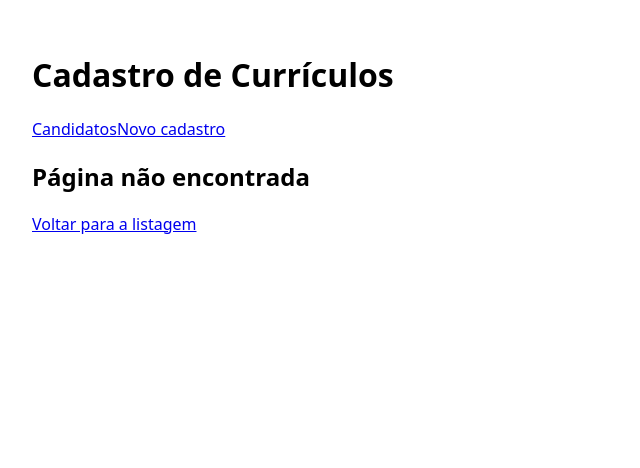
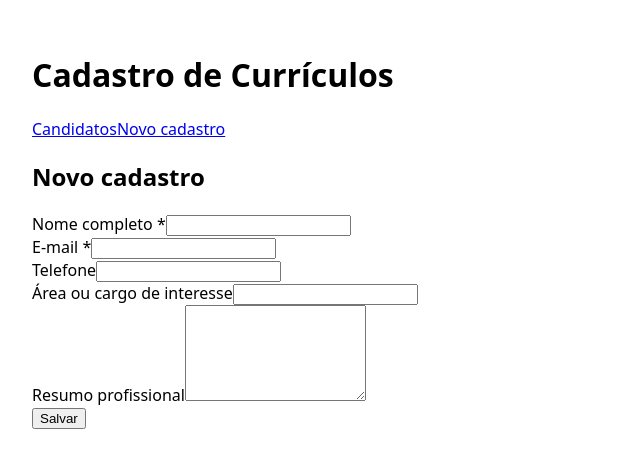
Before and after one commit to rian-salin/Cadastro-de-curr-culos, a React (Vite) app in the folder frontend/: page /candidates/new in a window 1280 px wide. Shown: the top 468 px of the page, without its empty margins (0-640 px from the left). Built offline with nearby package versions, Linux system fonts and the light colour scheme.

Commit message:
feat: adiciona formulário de cadastro manual de candidato

```diff
--- a/frontend/src/App.tsx
+++ b/frontend/src/App.tsx
@@ -1,5 +1,6 @@
 import { Link, Navigate, Route, Routes } from 'react-router'
 import CandidateListPage from './pages/CandidateListPage'
+import NewCandidatePage from './pages/NewCandidatePage'
 import NotFoundPage from './pages/NotFoundPage'
 
 function App() {
@@ -16,6 +17,7 @@ function App() {
         <Routes>
           <Route path="/" element={<Navigate to="/candidates" replace />} />
           <Route path="/candidates" element={<CandidateListPage />} />
+          <Route path="/candidates/new" element={<NewCandidatePage />} />
           <Route path="*" element={<NotFoundPage />} />
         </Routes>
       </main>
--- /dev/null
+++ b/frontend/src/components/CandidateForm.tsx
@@ -0,0 +1,153 @@
+import { useState, type ChangeEvent, type FormEvent } from 'react'
+import {
+  createCandidate,
+  type Candidate,
+  type CandidateInput,
+  type FieldErrors,
+} from '../api/candidates'
+import {
+  emptyCandidateInput,
+  normalizeCandidateInput,
+  validateCandidate,
+} from '../candidateValidation'
+
+type CandidateFormProps = { onSaved: (candidate: Candidate) => void }
+
+type FieldProps = {
+  id: keyof CandidateInput
+  label: string
+  value: string
+  messages: string[] | undefined
+  multiline?: boolean
+  onChange: (value: string) => void
+}
+
+const networkErrorMessage =
+  'Não foi possível salvar o cadastro. Verifique se a API está no ar e tente de novo.'
+
+function Field({ id, label, value, messages, multiline, onChange }: FieldProps) {
+  const errors = messages ?? []
+  const errorId = `${id}-error`
+  const shared = {
+    id,
+    name: id,
+    value,
+    'aria-invalid': errors.length > 0,
+    'aria-describedby': errors.length > 0 ? errorId : undefined,
+    onChange: (event: ChangeEvent<HTMLInputElement | HTMLTextAreaElement>) =>
+      onChange(event.target.value),
+  }
+
+  return (
+    <div className="field">
+      <label htmlFor={id}>{label}</label>
+      {multiline ? (
+        <textarea {...shared} rows={6} />
+      ) : (
+        <input {...shared} type={id === 'email' ? 'email' : 'text'} />
+      )}
+      {errors.length > 0 && (
+        <div className="field-error" id={errorId}>
+          {errors.map((message) => (
+            <p key={message}>{message}</p>
+          ))}
+        </div>
+      )}
+    </div>
+  )
+}
+
+function CandidateForm({ onSaved }: CandidateFormProps) {
+  const [values, setValues] = useState<CandidateInput>(emptyCandidateInput)
+  const [errors, setErrors] = useState<FieldErrors>({})
+  const [warning, setWarning] = useState<string | null>(null)
+  const [submitting, setSubmitting] = useState(false)
+
+  function updateField(field: keyof CandidateInput, value: string) {
+    setValues((current) => ({ ...current, [field]: value }))
+    setErrors((current) => ({ ...current, [field]: undefined }))
+  }
+
+  async function handleSubmit(event: FormEvent<HTMLFormElement>) {
+    event.preventDefault()
+
+    const input = normalizeCandidateInput(values)
+    const validationErrors = validateCandidate(input)
+
+    setWarning(null)
+
+    if (Object.keys(validationErrors).length > 0) {
+      setErrors(validationErrors)
+      return
+    }
+
+    setErrors({})
+    setSubmitting(true)
+
+    try {
+      const result = await createCandidate(input)
+
+      if (result.status === 'created') {
+        onSaved(result.candidate)
+        return
+      }
+
+      setErrors(result.fieldErrors)
+      setWarning(result.title)
+    } catch {
+      setWarning(networkErrorMessage)
+    }
+
+    setSubmitting(false)
+  }
+
+  return (
+    // noValidate desliga a validação do navegador, que mostraria mensagem própria, em inglês.
+    <form onSubmit={handleSubmit} noValidate>
+      {warning && <p className="banner banner-error">{warning}</p>}
+
+      <Field
+        id="fullName"
+        label="Nome completo *"
+        value={values.fullName}
+        messages={errors.fullName}
+        onChange={(value) => updateField('fullName', value)}
+      />
+      <Field
+        id="email"
+        label="E-mail *"
+        value={values.email}
+        messages={errors.email}
+        onChange={(value) => updateField('email', value)}
+      />
+      <Field
+        id="phone"
+        label="Telefone"
+        value={values.phone}
+        messages={errors.phone}
+        onChange={(value) => updateField('phone', value)}
+      />
+      <Field
+        id="areaOfInterest"
+        label="Área ou cargo de interesse"
+        value={values.areaOfInterest}
+        messages={errors.areaOfInterest}
+        onChange={(value) => updateField('areaOfInterest', value)}
+      />
+      <Field
+        id="professionalSummary"
+        label="Resumo profissional"
+        value={values.professionalSummary}
+        messages={errors.professionalSummary}
+        multiline
+        onChange={(value) => updateField('professionalSummary', value)}
+      />
+
+      <button type="submit" disabled={submitting}>
+        {submitting ? 'Salvando...' : 'Salvar'}
+      </button>
+    </form>
+  )
+}
+
+export default CandidateForm
--- a/frontend/src/pages/CandidateListPage.tsx
+++ b/frontend/src/pages/CandidateListPage.tsx
@@ -1,5 +1,5 @@
 import { useCallback, useEffect, useState } from 'react'
-import { Link } from 'react-router'
+import { Link, useLocation, useNavigate } from 'react-router'
 import { fetchCandidates, type CandidateSummary } from '../api/candidates'
 import { formatDateTime } from '../formatDateTime'
 
@@ -8,8 +8,23 @@ type LoadState =
   | { status: 'loaded'; candidates: CandidateSummary[] }
   | { status: 'error' }
 
+type NavigationState = { savedCandidateName?: string } | null
+
 function CandidateListPage() {
   const [state, setState] = useState<LoadState>({ status: 'loading' })
+  const location = useLocation()
+  const navigate = useNavigate()
+  // Lido uma vez para o estado local; o registro do histórico é limpo abaixo,
+  // para um F5 não repetir a mensagem.
+  const [savedCandidateName] = useState(
+    () => (location.state as NavigationState)?.savedCandidateName ?? null,
+  )
+
+  useEffect(() => {
+    if (location.state) {
+      void navigate(location.pathname, { replace: true })
+    }
+  }, [location.pathname, location.state, navigate])
 
   const load = useCallback(() => {
     setState({ status: 'loading' })
@@ -24,6 +39,10 @@ function CandidateListPage() {
   return (
     <section>
       <h2>Candidatos</h2>
+
+      {savedCandidateName && (
+        <p className="banner banner-success">Cadastro de {savedCandidateName} salvo.</p>
+      )}
 
       {state.status === 'loading' && <p>Carregando candidatos...</p>}
 
--- /dev/null
+++ b/frontend/src/pages/NewCandidatePage.tsx
@@ -0,0 +1,19 @@
+import { useNavigate } from 'react-router'
+import CandidateForm from '../components/CandidateForm'
+
+function NewCandidatePage() {
+  const navigate = useNavigate()
+
+  return (
+    <section>
+      <h2>Novo cadastro</h2>
+      <CandidateForm
+        onSaved={(candidate) => {
+          void navigate('/candidates', { state: { savedCandidateName: candidate.fullName } })
+        }}
+      />
+    </section>
+  )
+}
+
+export default NewCandidatePage
```
Also changed, not shown: 2 other files (tests, documents, lock files or other folders).
